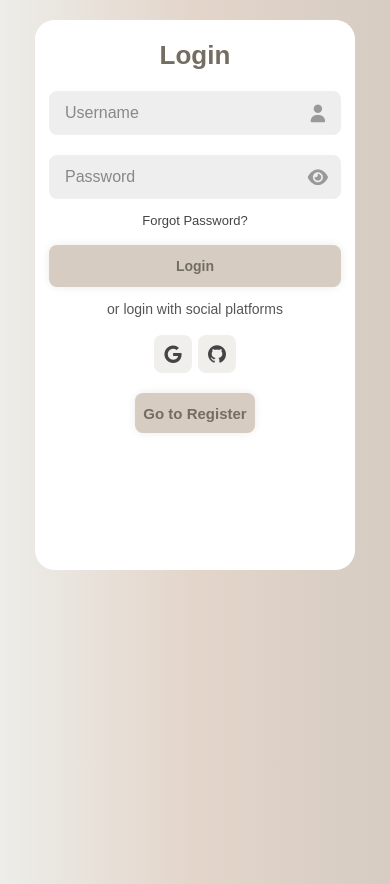
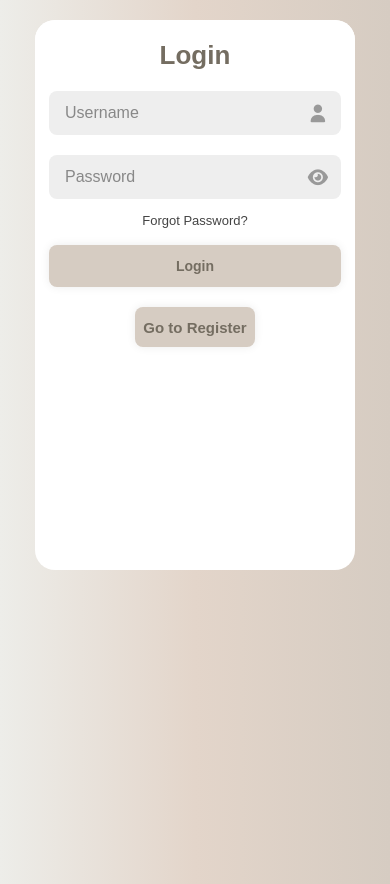
Before and after one commit to Alelover01/personalHub, a React (Create React App) app in the folder frontend/: page / in a window 390 px wide. Built offline with nearby package versions, Linux system fonts and the light colour scheme.

Commit message:
Deleted social icons

```diff
--- a/frontend/src/pages/Auth/Auth.css
+++ b/frontend/src/pages/Auth/Auth.css
@@ -189,7 +189,7 @@ Inputs
 }
 
 /* ==========
-Link, Buttons & Social
+Link, Buttons
 ========== */
 .auth-layout .forgot-link {
   margin: -8px 0 16px;
@@ -221,30 +221,6 @@ Link, Buttons & Social
 .auth-layout .btn:hover {
   background: var(--det-cl);
   transform: scale(1.02);
-}
-/*Social login icons*/
-.auth-layout .social-icons {
-  display: flex;
-  justify-content: center;
-  align-items: center;
-  gap: 8px;
-}
-.auth-layout .social-icons a {
-  display: inline-flex;
-  align-items: center;
-  justify-content: center;
-  width: 42px;
-  height: 42px;
-  border-radius: 8px;
-  background: #f0efec;
-  color: #444;
-  font-size: 20px;
-  text-decoration: none;
-  transition: transform 0.2s ease, background 0.3s ease;
-}
-.auth-layout .social-icons a:hover {
-  transform: translateY(-2px);
-  background: #e9e7e3;
 }
 
 /* ==========
@@ -395,14 +371,6 @@ Mobile Toggle
     width: 64px;
     height: 64px;
   }
-  .auth-layout .social-icons {
-    gap: 6px;
-  }
-  .auth-layout .social-icons a {
-    width: 38px;
-    height: 38px;
-    font-size: 18px;
-  }
 }
 
 /* Small phones adjustmenst*/
--- a/frontend/src/pages/Auth/Auth.jsx
+++ b/frontend/src/pages/Auth/Auth.jsx
@@ -164,14 +164,9 @@ export default function Auth() {
               <i className={`fa-solid ${showPassword ? "fa-eye-slash" : "fa-eye"}`} onClick={() => setShowPassword(!showPassword)} style={{cursor:'pointer'}}></i>
             </div>
             <div className="forgot-link">
-              <a href="#">Forgot Password?</a>
+              <a href="/forgot-password">Forgot Password?</a>
             </div>
             <button type="submit" className="btn">Login</button>
-            <p>or login with social platforms</p>
-            <div className="social-icons">
-              <a href="#"><i className="fa-brands fa-google"></i></a>
-              <a href="#"><i className="fa-brands fa-github"></i></a>
-            </div>
             <div className="mobile-toggle">
               <button className="btn" type="button" onClick={handleToggleRegister}>Go to Register</button>
             </div>
@@ -208,11 +203,6 @@ export default function Auth() {
               <i className={`fa-solid ${showPassword ? "fa-eye-slash" : "fa-eye"}`} onClick={() => setShowPassword(!showPassword)} style={{cursor:'pointer'}}></i>
             </div>
             <button type="submit" className="btn">Register</button>
-            <p>or register with social platforms</p>
-            <div className="social-icons">
-              <a href="#"><i className="fa-brands fa-google"></i></a>
-              <a href="#"><i className="fa-brands fa-github"></i></a>
-            </div>
             <div className="mobile-toggle">
               <button className="btn" type="button" onClick={handleToggleLogin}>Go to Login</button>
             </div>
```
